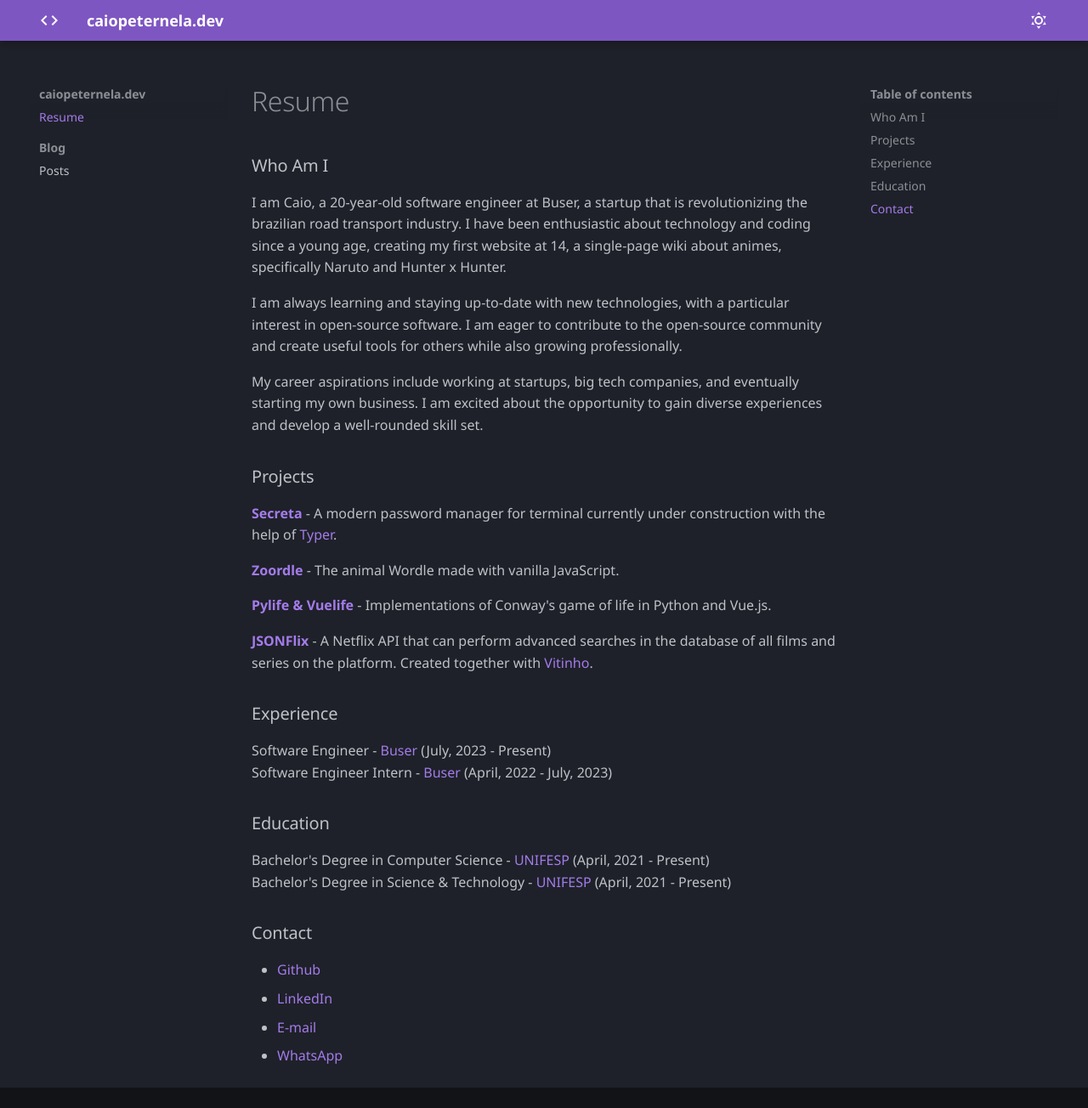
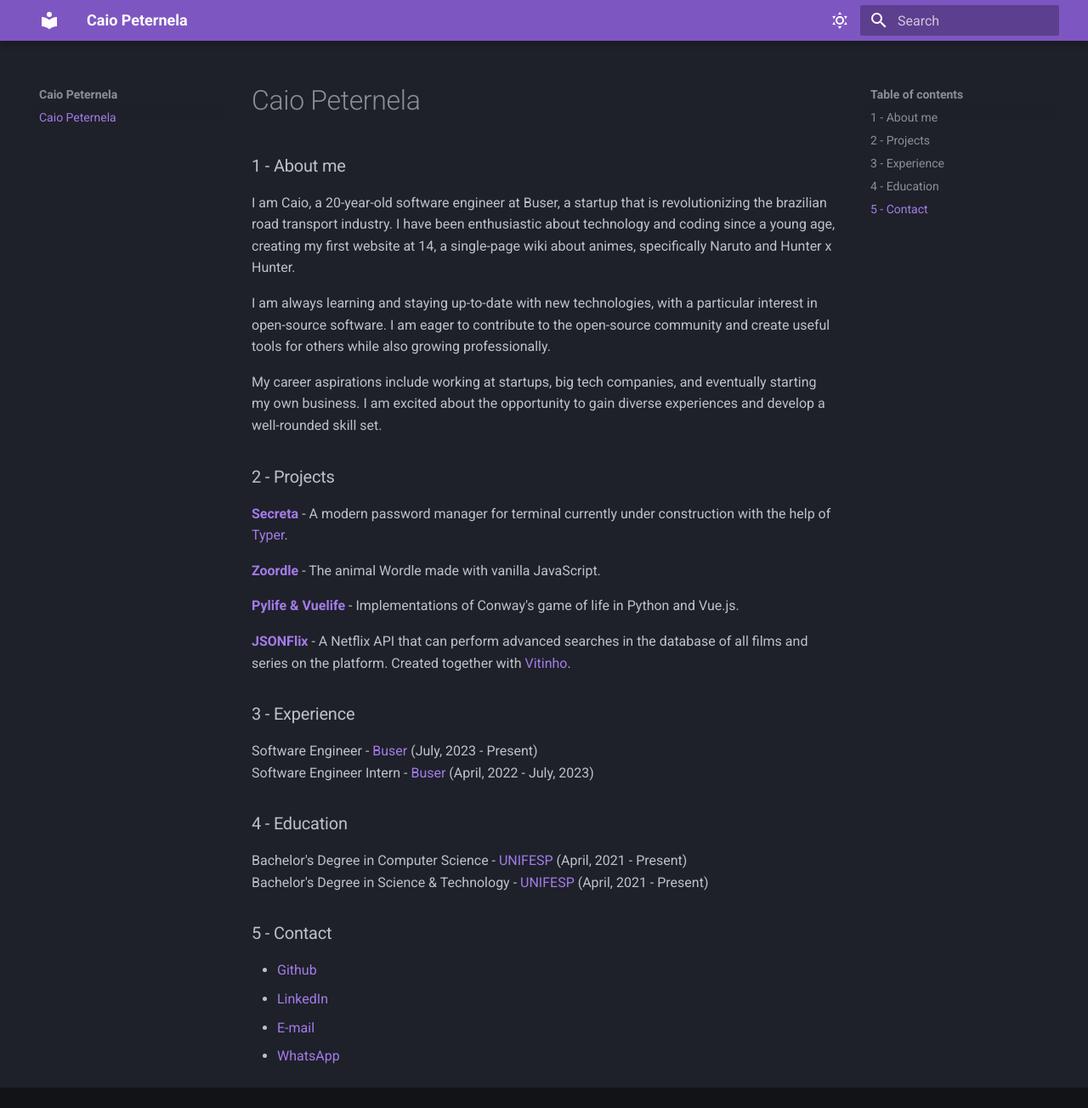
Before and after one commit to caiopeternela/caiopeternela.github.io, an MkDocs documentation site: the page built from docs/index.md, in a window 1280 px wide and 1304 px high. Shown: the whole window at 85% size. Built offline with MkDocs 1.6.1 and Material for MkDocs 9.7.7, drawn with Linux system fonts in a browser that asks for light colours.

Commit message:
Revert "blogging"
This reverts commit bf19af20b710be7eb0daaaa7e990c42c8d2ee0d9.

```diff
--- a/docs/blog/index.md
+++ /dev/null
@@ -1 +0,0 @@
-# Posts
--- a/docs/index.md
+++ b/docs/index.md
@@ -1,6 +1,6 @@
-# Resume
+# Caio Peternela
 
-### Who Am I
+### 1 - About me
 
 I am Caio, a 20-year-old software engineer at Buser, a startup that is revolutionizing the brazilian road transport industry. I have been enthusiastic about technology and coding since a young age, creating my first website at 14, a single-page wiki about animes, specifically Naruto and Hunter x Hunter.
 
@@ -8,7 +8,7 @@ I am always learning and staying up-to-date with new technologies, with a partic
 
 My career aspirations include working at startups, big tech companies, and eventually starting my own business. I am excited about the opportunity to gain diverse experiences and develop a well-rounded skill set.
 
-### Projects
+### 2 - Projects
 
 **<a href="https://github.com/caiopeternela/secreta" target="_blank">Secreta</a>** - A modern password manager for terminal currently under construction with the help of <a href="https://typer.tiangolo.com" target="_blank">Typer</a>.
 
@@ -18,15 +18,15 @@ My career aspirations include working at startups, big tech companies, and event
 
 **<a href="https://github.com/caiopeternela/jsonflix" target="_blank">JSONFlix</a>** - A Netflix API that can perform advanced searches in the database of all films and series on the platform. Created together with <a href="https://github.com/vitoiuo" target="_blank">Vitinho</a>.
 
-### Experience
+### 3 - Experience
 Software Engineer - <a href="https://www.buser.com.br" target="_blank">Buser</a> (July, 2023 - Present)<br>
 Software Engineer Intern - <a href="https://www.buser.com.br" target="_blank">Buser</a> (April, 2022 - July, 2023)
-### Education
+### 4 - Education
 
 Bachelor's Degree in Computer Science - <a href="https://www.unifesp.br/" target="_blank">UNIFESP</a> (April, 2021 - Present)<br>
 Bachelor's Degree in Science & Technology - <a href="https://www.unifesp.br/" target="_blank">UNIFESP</a> (April, 2021 - Present)
 
-### Contact
+### 5 - Contact
 
 <!-- * [Github](https://github.com/caiopeternela) -->
 * <a href="https://github.com/caiopeternela" target="_blank">Github</a>
--- a/mkdocs.yml
+++ b/mkdocs.yml
@@ -1,10 +1,6 @@
-site_name: caiopeternela.dev
+site_name: Caio Peternela
 theme:
-  icon:
-    logo: material/code-tags
   name: material
-  features:
-    - navigation.sections
   palette:
     - scheme: slate
       primary: deep purple
@@ -18,12 +14,5 @@ theme:
       toggle:
         icon: material/weather-night
         name: Switch to dark mode
-  font:
-    text: Noto Sans
-    code: JetBrains Mono
-plugins:
-  - blog:
-      archive: false
-      categories_name: Tags
 extra:
   generator: false
--- a/requirements.txt
+++ b/requirements.txt
@@ -1,2 +1,2 @@
-mkdocs==1.5.2
-mkdocs-material==9.2.7
+mkdocs
+mkdocs-material
```
Also changed, not shown: docs/blog/posts/hello-world.md (deleted, +0 -31 lines).
